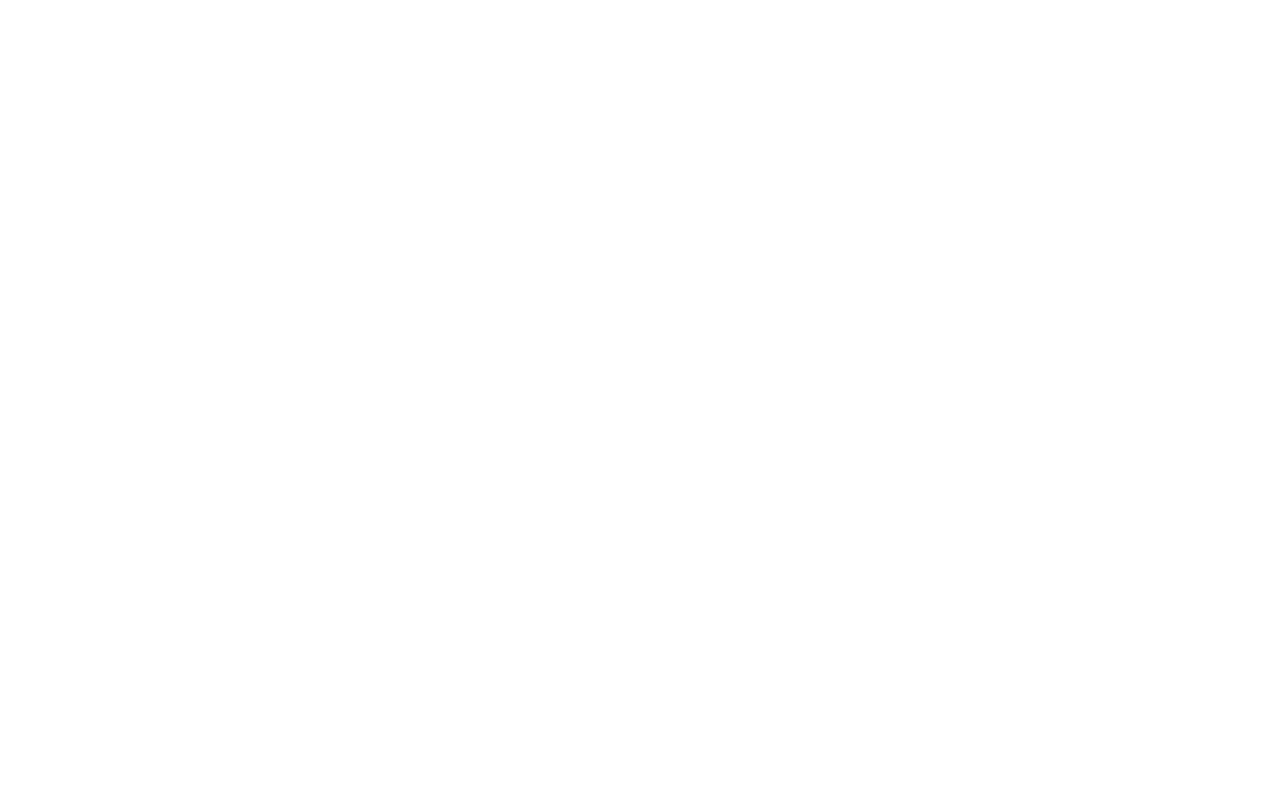
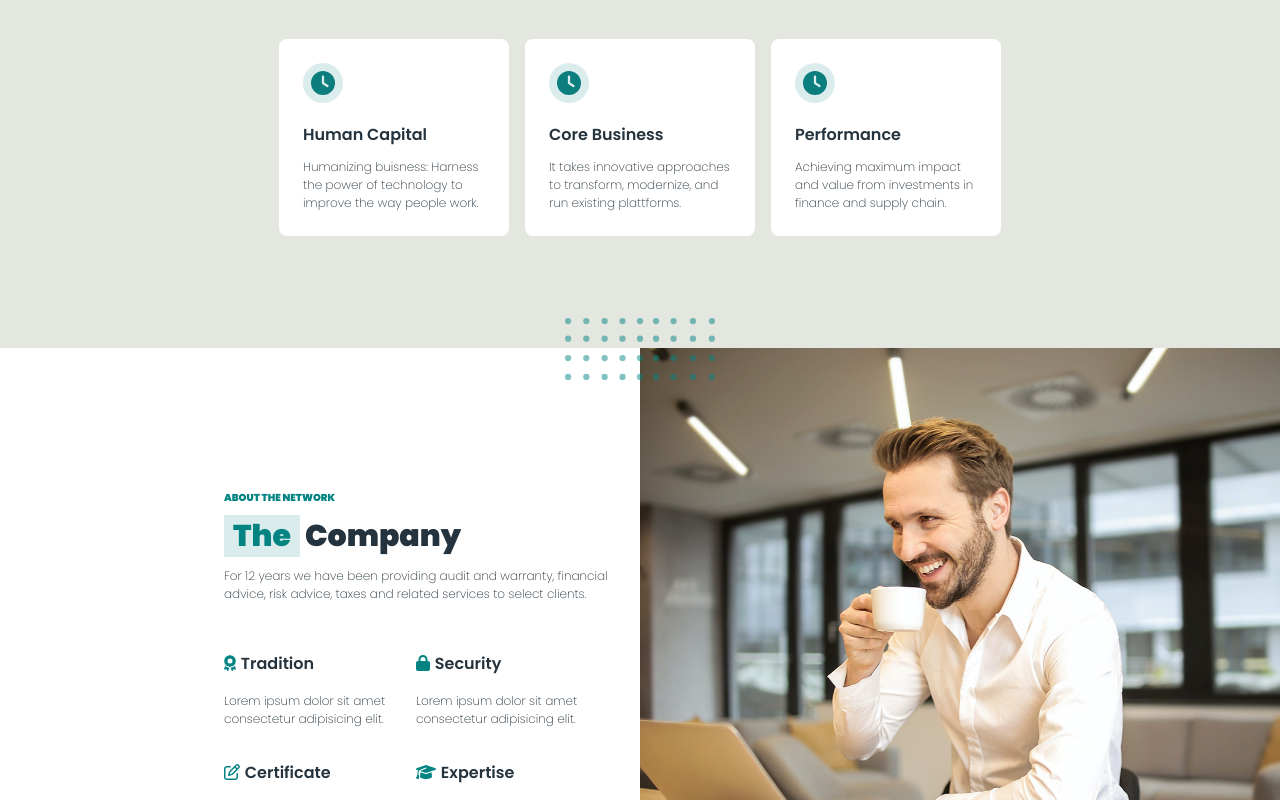
Before and after one commit to MuraFederico/proj-html-vuejs, a Vue app: page / in a window 1280 px wide. Shown: the part 920-1720 px from the top of the page. Before the commit the page ends 847 px from the top, so only its background shows below. Built offline with nearby package versions, Linux system fonts and the light colour scheme.

Commit message:
added sections description and company

```diff
--- a/package.json
+++ b/package.json
@@ -10,6 +10,7 @@
   "dependencies": {
     "@fortawesome/fontawesome-svg-core": "^6.1.1",
     "@fortawesome/free-brands-svg-icons": "^6.1.1",
+    "@fortawesome/free-regular-svg-icons": "^6.1.1",
     "@fortawesome/free-solid-svg-icons": "^6.1.1",
     "@fortawesome/vue-fontawesome": "^2.0.6",
     "core-js": "^3.8.3",
--- a/public/index.html
+++ b/public/index.html
@@ -7,7 +7,7 @@
     <link rel="icon" href="<%= BASE_URL %>favicon.ico">
     <link rel="preconnect" href="https://fonts.googleapis.com">
     <link rel="preconnect" href="https://fonts.gstatic.com" crossorigin>
-    <link href="https://fonts.googleapis.com/css2?family=Poppins:wght@300;900&display=swap" rel="stylesheet">
+    <link href="https://fonts.googleapis.com/css2?family=Poppins:wght@200;600;900&display=swap" rel="stylesheet">
     <title><%= htmlWebpackPlugin.options.title %></title>
   </head>
   <body>
--- a/src/assets/styles/_mixins.scss
+++ b/src/assets/styles/_mixins.scss
@@ -37,3 +37,52 @@
         color: white;
     }
 }
+
+@mixin light-theme {
+    .container-card {
+        width: 230px;
+
+        padding: 1.5rem;
+        margin: 0 .5rem;
+        background-color: white;
+        border-radius: .5rem;
+        .container-icon {
+            position: relative;
+            width: 40px;
+            height: 40px;
+            padding: .5rem;
+            display: inline-block;
+            border-radius: 100px;
+            overflow: hidden;
+            color: $secondary-color;
+            &::before {
+                content: '';
+                position: absolute;
+                top: 0px;
+                right: 0px;
+                bottom: 0px;
+                left: 0px;
+                background-color: $secondary-color;
+                opacity: .15;
+            }
+            .icon {
+                font-size: 24px;
+            }
+        }
+        h2 {
+          margin: .7rem 0;
+          font-size: 16px;
+          font-weight: 600;
+          color: $title-color;
+        }
+        p {
+          font-size: 12px;
+          color: $title-color;
+        }
+      }
+}
+
+@mixin section-title {
+    color: $secondary-hover;
+    font-size: 10px;
+}
--- a/src/components/CardCompany.vue
+++ b/src/components/CardCompany.vue
@@ -1,15 +1,39 @@
 <template>
   <div class="container">
-
+    <font-awesome-icon class="icon" :icon="CardData.icon" />
+    <h2>{{ CardData.title }}</h2>
+    <p>{{ CardData.content }}</p>
   </div>
 </template>
 
 <script>
 export default {
     name: 'CardCompany',
+    props: {
+      CardData: Object,
+    }
 }
 </script>
 
 <style lang="scss" scoped>
+@import '../assets/styles/style';
 
+  .container {
+    width: 50%;
+    .icon{
+      color: $secondary-hover;
+    }
+    h2 {
+      display: inline-block;
+      margin: 1rem .3rem;
+      font-size: 16px;
+      font-weight: 600;
+      color: $title-color;
+    }
+    p {
+      margin-bottom: 1rem;
+      color: $title-color;
+      font-size: 12px;
+    }
+  }
 </style>
--- a/src/components/CardDescription.vue
+++ b/src/components/CardDescription.vue
@@ -1,15 +1,30 @@
 <template>
-  <div class="container">
-
+  <div :class="theme">
+    <div class="container-card">
+      <div class="container-icon">
+        <font-awesome-icon class="icon" :icon="cardData.icon" />
+      </div>
+      <h2>{{ cardData.title }}</h2>
+      <p>{{ cardData.content }}</p>
+    </div>
   </div>
 </template>
 
 <script>
 export default {
     name: 'CardDescription',
+    props: {
+      cardData: Object,
+      theme: String,
+    }
 }
 </script>
 
 <style lang="scss" scoped>
+@import '../assets/styles/style';
+
+.light {
+  @include light-theme
+}
 
 </style>
--- a/src/components/HeaderLead.vue
+++ b/src/components/HeaderLead.vue
@@ -112,10 +112,7 @@
     .overlay {
         position: relative;
         padding: 0 .8rem;
-
-    }
-
-    .overlay::before {
+        &::before {
             content: "";
             position: absolute;
             top: 0px;
@@ -125,17 +122,22 @@
             background-color: $secondary-color;
             opacity: 0.2;
         }
+    }
+
 
     p {
         margin: 2rem 0;
         line-height: 1.5rem;
     }
+
     a {
         margin: 0 .5rem;
     }
+
     .btn-full {
         @include btn-full
     }
+
     .btn-empty {
         @include btn-empty-dark
     }
--- a/src/components/MainLead.vue
+++ b/src/components/MainLead.vue
@@ -1,12 +1,21 @@
 <template>
   <main>
-
+      <selection-description/>
+      <selection-company />
   </main>
 </template>
 
 <script>
+import SelectionDescription from './SectionDescription.vue';
+import SelectionCompany from './SectionCompany.vue';
+
+
 export default {
     name: 'MainLead',
+    components: {
+        SelectionDescription,
+        SelectionCompany
+    }
 }
 </script>
 
--- a/src/components/SectionCompany.vue
+++ b/src/components/SectionCompany.vue
@@ -1,15 +1,143 @@
 <template>
   <section id="section-company">
-
+    <div class="svg-up"></div>
+    <div class="content">
+      <div class="section-title">
+        <h5>ABOUT THE NETWORK</h5>
+        <div class="container-title">
+          <h2>
+           <span class="overlay">The</span> <span>Company</span>
+          </h2>
+        </div>
+        <p>For 12 years we have been providing audit and warranty, financial advice, risk advice, taxes and related services to select clients.</p>
+      </div>
+      <div class="container-cards">
+        <card-company v-for="card in arrCards" :key="card.title"
+        :CardData="card"
+        />
+      </div>
+    </div>
+    <div class="container-img">
+      <img src="../assets/img/about-3.jpg" alt="">
+    </div>
   </section>
 </template>
 
 <script>
+import CardCompany from './CardCompany.vue'
+
 export default {
     name: 'SectionCompany',
+    components: {
+      CardCompany,
+    },
+    data() {
+      return {
+        arrCards: [
+          {
+            icon: 'fa-solid fa-award',
+            title: 'Tradition',
+            content: 'Lorem ipsum dolor sit amet consectetur adipisicing elit.',
+          },
+          {
+            icon: 'fa-solid fa-lock',
+            title: 'Security',
+            content: 'Lorem ipsum dolor sit amet consectetur adipisicing elit.',
+          },
+          {
+            icon: 'fa-regular fa-pen-to-square',
+            title: 'Certificate',
+            content: 'Lorem ipsum dolor sit amet consectetur adipisicing elit.',
+          },
+          {
+            icon: 'fa-solid fa-graduation-cap',
+            title: 'Expertise',
+            content: 'Lorem ipsum dolor sit amet consectetur adipisicing elit.',
+          },
+        ]
+      }
+    }
 }
 </script>
 
 <style lang="scss" scoped>
+@import '../assets/styles/style';
 
+  #section-company {
+    display: flex;
+    justify-content: flex-end;
+    position: relative;
+
+    &::after {
+      content: url('../assets/img/dotted-grid.svg');
+      width: 150px;
+      position: absolute;
+      top: -30px;
+      left: 50%;
+      transform: translateX(-50%);
+      z-index: 1000;
+    }
+    &::before {
+      content: url('../assets/img/dotted-grid.svg');
+      width: 150px;
+      position: absolute;
+      bottom: -30px;
+      left: 50%;
+      transform: translateX(-50%);
+      z-index: 1000;
+    }
+  }
+
+  .content {
+    width: 30%;
+    margin-right: 2rem;
+    align-self: center;
+  }
+
+  .section-title {
+    .container-title {
+      padding: .5rem 0;
+    }
+    h5 {
+      @include section-title;
+    }
+    h2 {
+      color: $title-color;
+      font-size: 30px;
+    }
+    .overlay {
+      position: relative;
+      padding: 0 .3em;
+      color: $secondary-hover;
+
+
+      &::before {
+          content: '';
+          position: absolute;
+          top: 0px;
+          right: 0px;
+          bottom: 0px;
+          left: 0px;
+          background-color: $secondary-color;
+          opacity: .15;
+      }
+    }
+    p {
+      margin-bottom: 2rem;
+      color: $title-color;
+      font-size: 12px;
+    }
+  }
+
+  .container-cards{
+    display: flex;
+    flex-wrap: wrap;
+  }
+
+  .container-img {
+    width: 50%;
+    img {
+      width: 100%;
+    }
+  }
 </style>
--- a/src/components/SectionDescription.vue
+++ b/src/components/SectionDescription.vue
@@ -1,15 +1,63 @@
 <template>
   <section id="section-description">
-
+    <div class="container">
+      <card-description v-for="card in arrCards" :key="card.title"
+      :cardData="card"
+      theme="light"
+      />
+    </div>
   </section>
 </template>
 
 <script>
+import CardDescription from './CardDescription.vue'
+
 export default {
     name: 'SectionDescription',
+    components: {
+      CardDescription,
+    },
+    data() {
+      return {
+        arrCards: [
+          {
+            icon: 'fa-solid fa-clock',
+            title: 'Human Capital',
+            content: 'Humanizing buisness: Harness the power of technology to improve the way people work.',
+          },
+          {
+            icon: 'fa-solid fa-clock',
+            title: 'Core Business',
+            content: 'It takes innovative approaches to transform, modernize, and run existing plattforms.',
+          },
+          {
+            icon: 'fa-solid fa-clock',
+            title: 'Performance',
+            content: 'Achieving maximum impact and value from investments in finance and supply chain.',
+          },
+        ]
+      }
+    }
 }
 </script>
 
 <style lang="scss" scoped>
+@import '../assets/styles/style';
+
+#section-description {
+  // height: 300px;
+  background-color: $light-bg;
+  position: relative;
+
+}
+
+.container {
+  width: 60%;
+  margin: 0 auto;
+  padding: 7rem 0;
+  display: flex;
+  justify-content: center;
+
+}
 
 </style>
--- a/src/main.js
+++ b/src/main.js
@@ -8,10 +8,18 @@
 import { faClock } from '@fortawesome/free-solid-svg-icons'
 import { faPhone } from '@fortawesome/free-solid-svg-icons'
 import { faEnvelope } from '@fortawesome/free-solid-svg-icons'
+import { faAward } from '@fortawesome/free-solid-svg-icons'
+import { faLock } from '@fortawesome/free-solid-svg-icons'
+import { faGraduationCap } from '@fortawesome/free-solid-svg-icons'
+
+
+import { faPenToSquare } from '@fortawesome/free-regular-svg-icons'
+
+
+
 import { faFacebookF } from '@fortawesome/free-brands-svg-icons'
 import { faTwitter } from '@fortawesome/free-brands-svg-icons'
 import { faLinkedinIn } from '@fortawesome/free-brands-svg-icons'
-
 
 
 
@@ -27,6 +35,14 @@
 library.add(faFacebookF)
 library.add(faTwitter)
 library.add(faLinkedinIn)
+library.add(faAward)
+library.add(faLock)
+library.add(faPenToSquare)
+library.add(faGraduationCap)
+
+
+
+
 
 
 
```
Also changed, not shown: src/assets/img/dotted-grid.svg (added), 1 other file (tests, documents, lock files or other folders). Lines whose indentation alone changed are shown as unchanged.
